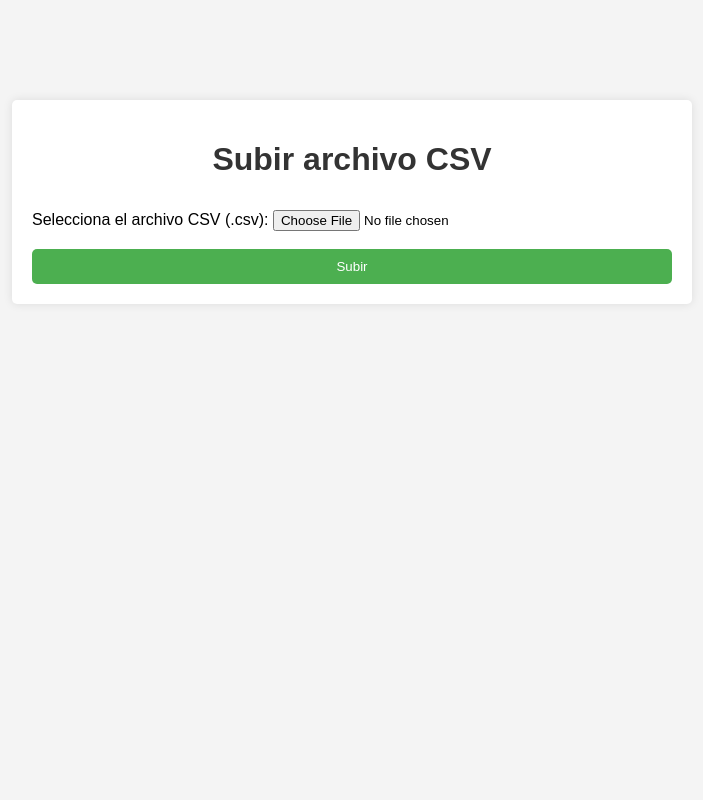
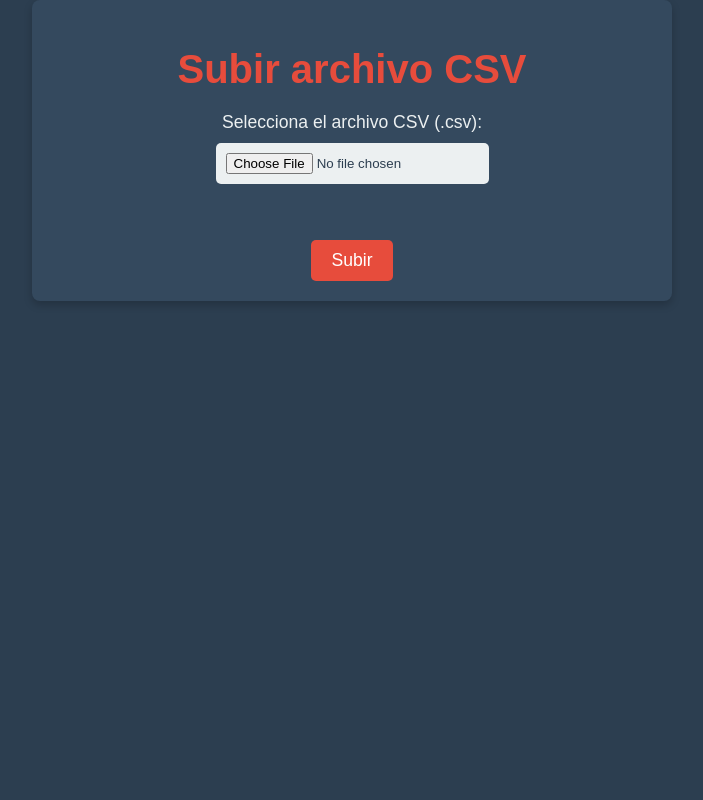
Before and after one commit to mezamarco14/moviles, a Flask app: page / in a window 1280 px wide. Shown: the whole page, without its empty margins (288-991 px from the left). Run offline with Flask 3, Linux system fonts and the light colour scheme; parts of the project's set-up code (start-up, migrations or seed data) failed here and were passed over.

Commit message:
Update style.css

```diff
--- a/static/style.css
+++ b/static/style.css
@@ -1,38 +1,85 @@
+/* Estilos globales */
 body {
-    font-family: Arial, sans-serif;
-    background-color: #f4f4f4;
+    font-family: 'Arial', sans-serif;
+    background-color: #2c3e50;
+    color: #ecf0f1;
     margin: 0;
     padding: 0;
+    height: 100vh;
 }
 
 .container {
-    width: 50%;
-    margin: 100px auto;
-    background-color: white;
+    width: 100%;
+    max-width: 600px;
+    margin: 0 auto;
     padding: 20px;
-    border-radius: 5px;
-    box-shadow: 0 0 10px rgba(0, 0, 0, 0.1);
+    background-color: #34495e;
+    border-radius: 8px;
+    box-shadow: 0 4px 8px rgba(0, 0, 0, 0.2);
+    text-align: center;
 }
 
 h1 {
-    text-align: center;
-    color: #333;
+    font-size: 2.5em;
+    margin-bottom: 20px;
+    color: #e74c3c;
+}
+
+.description {
+    font-size: 1.1em;
+    margin-bottom: 20px;
+    color: #ecf0f1;
+}
+
+form {
+    display: flex;
+    flex-direction: column;
+    align-items: center;
+}
+
+label {
+    font-size: 1.1em;
+    margin-bottom: 10px;
+    color: #ecf0f1;
 }
 
 input[type="file"] {
-    margin-top: 10px;
+    margin-bottom: 20px;
+    padding: 10px;
+    border-radius: 5px;
+    border: none;
+    background-color: #ecf0f1;
+    color: #2c3e50;
 }
 
 input[type="submit"] {
-    background-color: #4CAF50;
+    padding: 10px 20px;
+    background-color: #e74c3c;
     color: white;
-    padding: 10px 20px;
     border: none;
     border-radius: 5px;
     cursor: pointer;
-    width: 100%;
+    font-size: 1.1em;
+    transition: background-color 0.3s;
 }
 
 input[type="submit"]:hover {
-    background-color: #45a049;
+    background-color: #c0392b;
 }
+
+.message {
+    margin-top: 20px;
+    padding: 10px;
+    font-size: 1.2em;
+    border-radius: 5px;
+}
+
+.success {
+    background-color: #27ae60;
+    color: white;
+}
+
+.error {
+    background-color: #c0392b;
+    color: white;
+}
```
